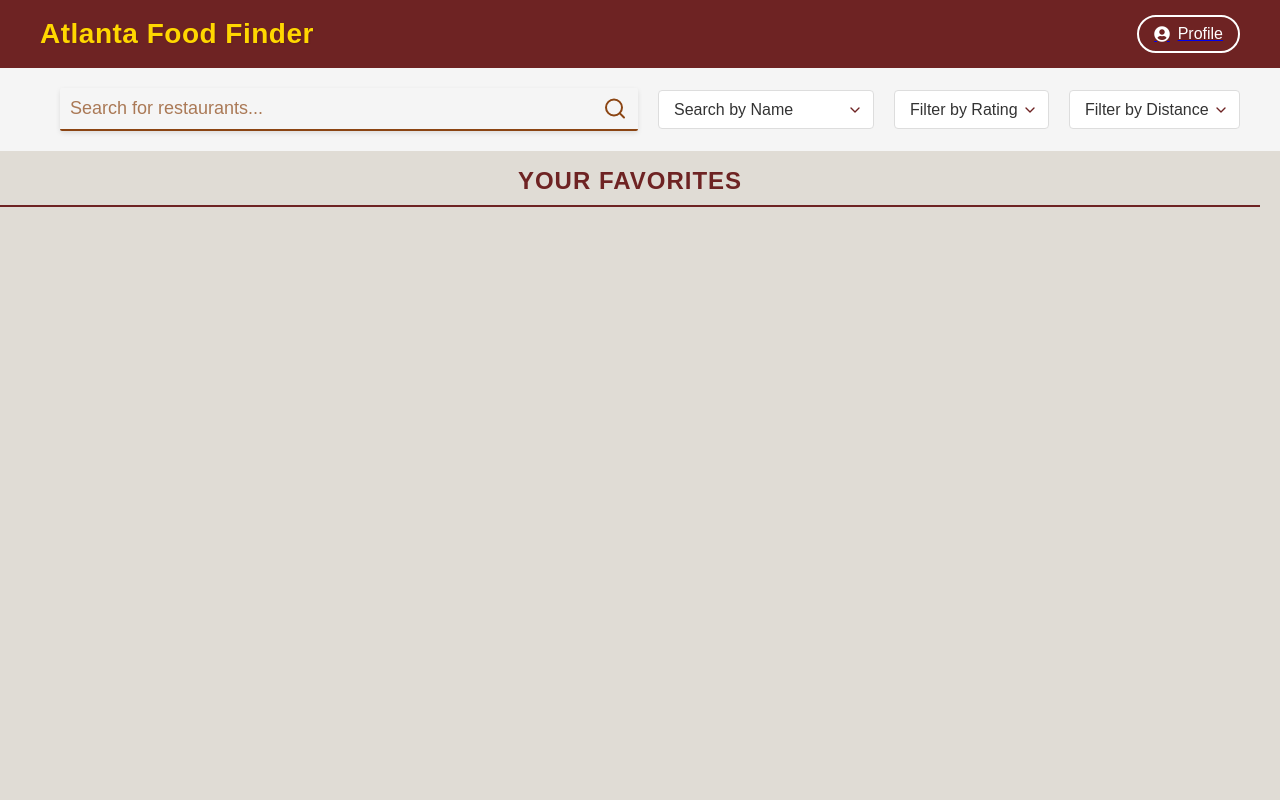
After one commit to samWebster12/atlanta-food-finder, a Django app: page /favorites/ in a window 1280 px wide. The commit adds this page. Run offline with Django 5.2, Linux system fonts and the light colour scheme; some libraries are stand-ins or nearby versions.

Commit message:
Made bookmark icon work
Added a little bookmark icon to bottom right corner of card that toggles between being filled and not filled

```diff
--- a/web_app/static/web_app/css/map.css
+++ b/web_app/static/web_app/css/map.css
@@ -301,6 +301,8 @@ select {
 
 .restaurant-summary {
     display: flex;
+
+    position: relative;
 }
 
 .restaurant-image {
@@ -339,6 +341,21 @@ select {
 .stars {
     color: #ffd700;
     margin-right: 10px;
+}
+
+.bookmark {
+    position: absolute;
+    bottom: 10px;
+    right: 5px;
+    font-size: 24px;
+    color: #ffd700;
+    cursor: pointer;
+    transition: color 0.3s ease;
+    width: 30px;
+}
+
+.bookmark:hover {
+    color: #ffd700; /* Change color on hover */
 }
 
 .rating-text, .address, .hours, .restaurant-type {
--- a/web_app/static/web_app/js/maps.js
+++ b/web_app/static/web_app/js/maps.js
@@ -142,6 +142,9 @@ function createRestaurantCard(restaurant, imageUrl) {
                         ${restaurant.opening_hours && restaurant.opening_hours.open_now ? 'Open' : 'Closed'}</span></p>
                     <p class="restaurant-type">${restaurant.types[0].replace(/_/g, ' ').charAt(0).toUpperCase() + restaurant.types[0].replace(/_/g, ' ').slice(1)}</p>
                 </div>
+                <div class="bookmark" onclick="toggleBookmark(this)">
+                    <i class="far fa-bookmark"></i>
+                </div>
             </div>
             <div class="restaurant-details" style="display: none;">
                 <div class="details-content">
@@ -152,6 +155,18 @@ function createRestaurantCard(restaurant, imageUrl) {
     `;
 
     return cardHTML;
+}
+
+function toggleBookmark(bookmarkElement) {
+    const icon = bookmarkElement.querySelector('i');
+
+    if (icon.classList.contains('far')) {
+        icon.classList.remove('far', 'fa-bookmark');
+        icon.classList.add('fas', 'fa-bookmark');
+    } else {
+        icon.classList.remove('fas', 'fa-bookmark');
+        icon.classList.add('far', 'fa-bookmark');
+    }
 }
 
 async function expandRestaurantCard(card) {
--- /dev/null
+++ b/web_app/templates/favorites.html
@@ -0,0 +1,69 @@
+{% load static %}
+<!DOCTYPE html>
+<html lang="en">
+<head>
+    <meta charset="UTF-8">
+    <meta name="viewport" content="width=device-width, initial-scale=1.0">
+    <title>Simple Webpage</title>
+    <link rel="stylesheet" href="{% static 'web_app/css/map.css' %}">
+    <link rel="stylesheet" href="https://cdnjs.cloudflare.com/ajax/libs/font-awesome/5.15.4/css/all.min.css">
+    <script src="https://maps.googleapis.com/maps/api/js?key=AIzaSyDRbtKq5nh6cpCD_HVe09TqO7nuZEttfUk" defer></script>
+    <script src="{% static 'web_app/js/maps.js' %}" defer></script>
+</head>
+<body>
+    <header class="header">
+        <div class="header-content">
+            <h1 class="site-title">Atlanta Food Finder</h1>
+            <a href="{% url 'profile' %}">
+                <button class="profile-button">
+                    <i class="fas fa-user-circle"></i>
+                    Profile
+                </button>
+            </a>
+        </div>
+    </header>
+
+    <div class="search-container">
+        <div class="search-content">
+            <div class="search-input-group">
+                <input type="text" id="search-input" class="search-input" placeholder="Search for restaurants...">
+                <button id="search-button" class="search-button">
+                    <svg class="search-icon" viewBox="0 0 24 24" fill="none" stroke="currentColor" stroke-width="2" stroke-linecap="round" stroke-linejoin="round">
+                        <circle cx="11" cy="11" r="8"></circle>
+                        <line x1="21" y1="21" x2="16.65" y2="16.65"></line>
+                    </svg>
+                </button>
+            </div>
+            <div class="filter-group">
+                <select id="search-by" name="search-by">
+                    <option value="name">Search by Name</option>
+                    <option value="cuisine-type">Search by Cuisine Type</option>
+                    <option value="location">Search by Location</option>
+                </select>
+                <select id="ratings-filter" name="ratings-filter">
+                    <option value="">Filter by Rating</option>
+                    <option value="4.5">4.5+ stars</option>
+                    <option value="4">4+ stars</option>
+                    <option value="3.5">3.5+ stars</option>
+                    <option value="3">3+ stars</option>
+                </select>
+                <select id="distance-filter" name="distance-filter">
+                    <option value="">Filter by Distance</option>
+                    <option value="5">Within 5 miles</option>
+                    <option value="10">Within 10 miles</option>
+                    <option value="20">Within 20 miles</option>
+                    <option value="30">Within 30 miles</option>
+                </select>
+            </div>
+        </div>
+    </div>
+
+    <div class="bottom-content">
+        <div class="results">
+            <h1 class="results-header">YOUR FAVORITES</h1>
+            <!-- Restaurant cards will be dynamically inserted here -->
+        </div>
+    </div>
+
+</body>
+</html>
--- a/web_app/urls.py
+++ b/web_app/urls.py
@@ -17,5 +17,6 @@ urlpatterns = [
     path('map/', views.map_view, name='map'),
     path('create-account/', views.create_account, name='create'),
     path('home/', views.back_home, name='home'),
-    path('profile/', views.profile, name='profile')
+    path('profile/', views.profile, name='profile'),
+    path('favorites/', views.favorites, name='favorites')
 ]
--- a/web_app/views.py
+++ b/web_app/views.py
@@ -212,3 +212,6 @@ class SignUpView(generic.CreateView):
 
 def profile(request):
     return render(request, 'profile.html')
+
+def favorites(request):
+    return render(request, 'favorites.html')
```
